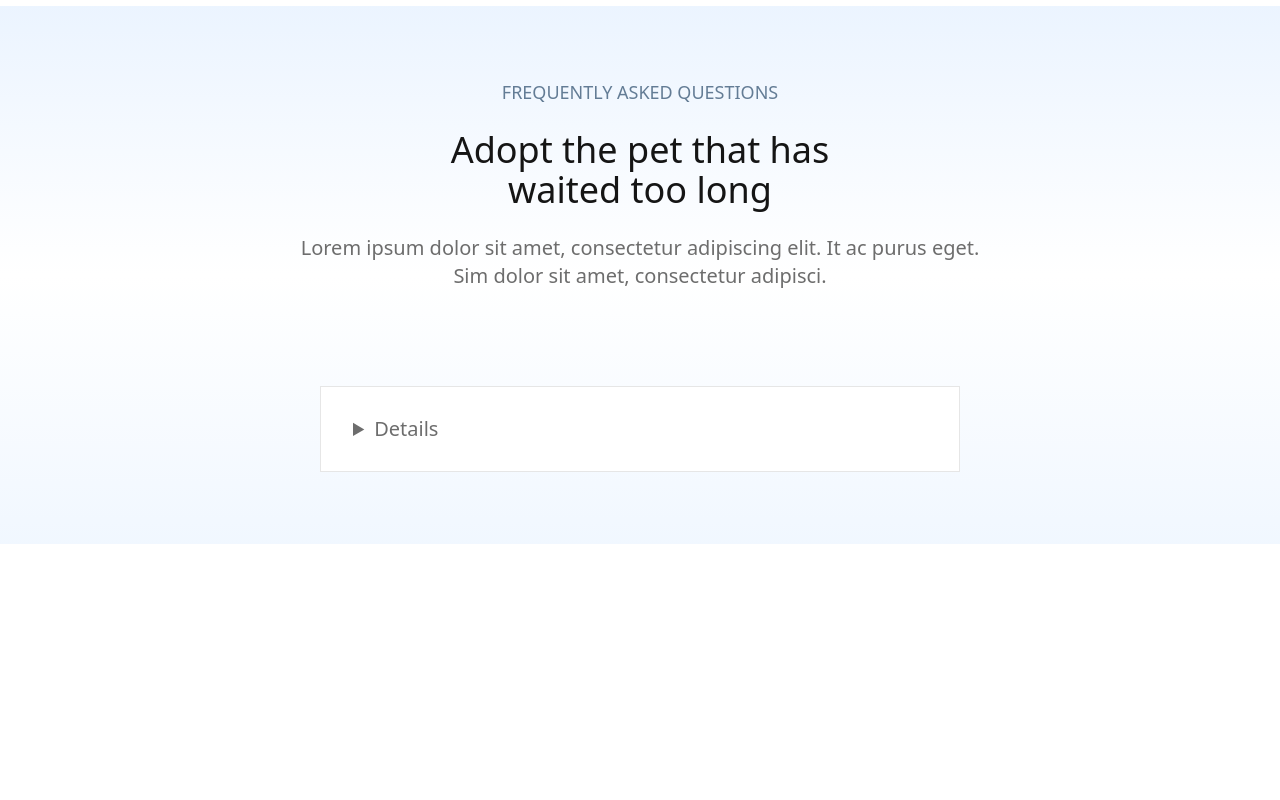
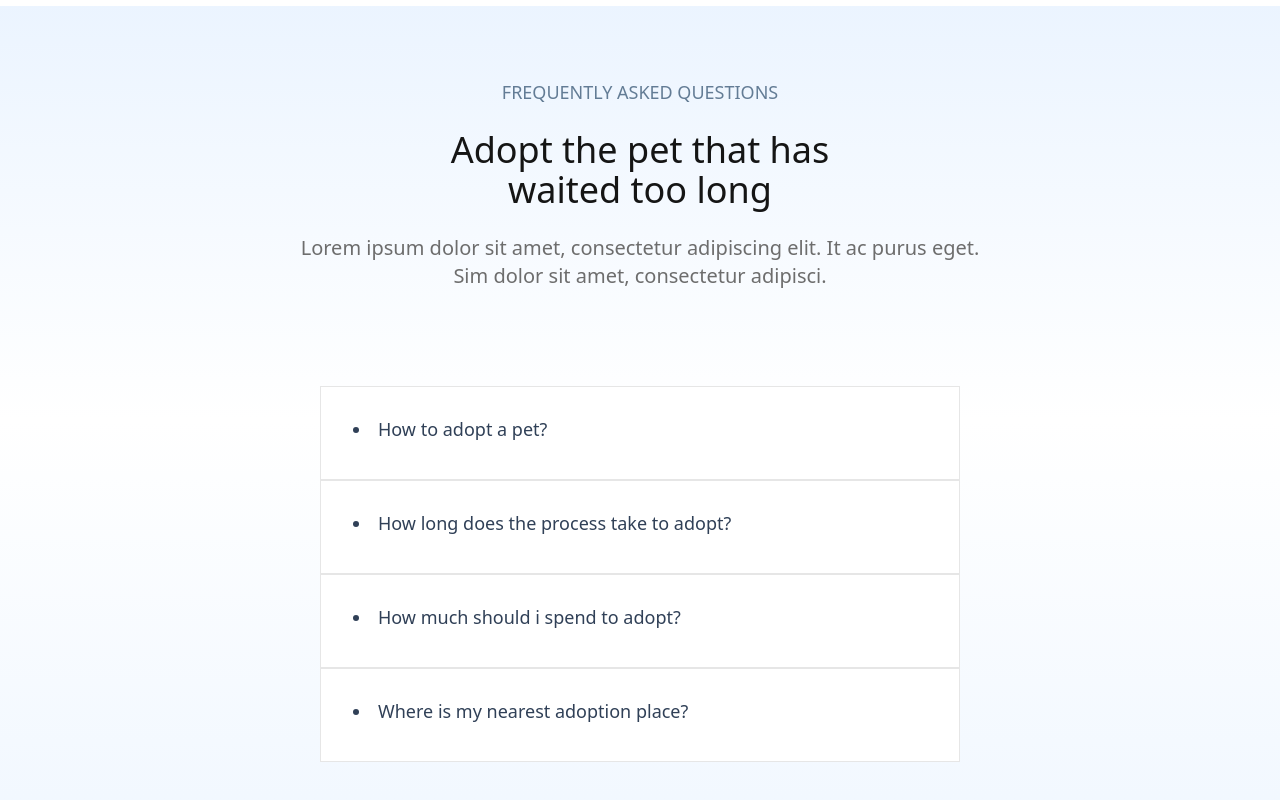
Before and after one commit to anwsaif/adoptme-landing-page, a React (Vite) app: page / in a window 1280 px wide. Shown: the part 2572-3372 px from the top of the page. Before the commit the page ends 3116 px from the top, so only its background shows below. Built offline with nearby package versions, Linux system fonts and the light colour scheme.

Commit message:
feat: add dummy details

```diff
--- a/src/sections/Footer.jsx
+++ b/src/sections/Footer.jsx
@@ -15,7 +15,27 @@ function Footer() {
           <ul className="w-full lg:min-w-[629px]">
             <li>
               <details>
-                <p className="max-w-[448px]">Lorem ipsum dolor sit amet consectetur adipisicing elit. Repellat dolore consequatur temporibus neque dicta laboriosam </p>
+                <summary className=''>How to adopt a pet?
+                </summary>
+                <p>Lorem ipsum dolor sit amet consectetur adipisicing elit. Repellat dolore consequatur temporibus neque dicta laboriosam </p>
+              </details>
+            </li>
+            <li>
+              <details>
+                <summary>How long does the process take to adopt?</summary>
+                <p>Lorem ipsum dolor sit amet consectetur adipisicing elit. Nam, quaerat.</p>
+              </details>
+            </li>
+            <li>
+              <details>
+                <summary>How much should i spend to adopt?</summary>
+                <p>Lorem ipsum dolor sit amet consectetur adipisicing elit. Debitis reprehenderit rem consequuntur, doloremque dolores aut?</p>
+              </details>
+            </li>
+            <li>
+              <details>
+                <summary>Where is my nearest adoption place?</summary>
+                <p>Lorem, ipsum dolor sit amet consectetur adipisicing elit. Consectetur nihil qui hic ullam blanditiis perspiciatis vero, mollitia ipsam.</p>
               </details>
             </li>
           </ul>
```
